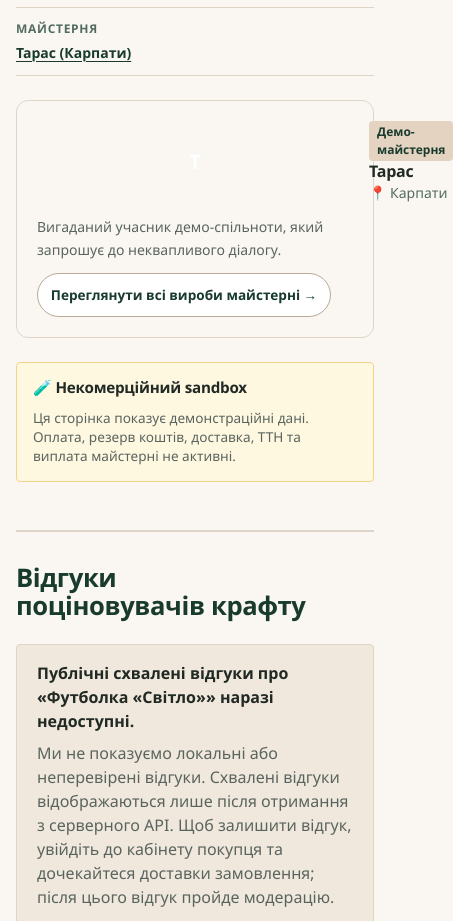
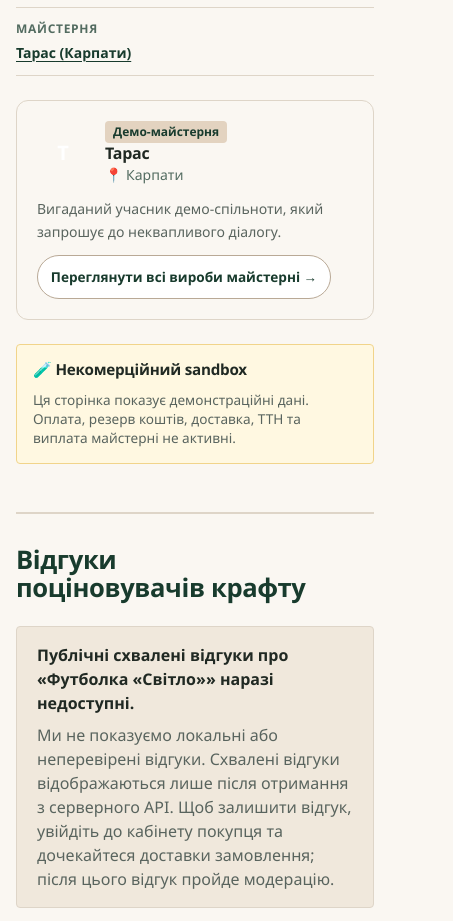
Before and after one commit to Georgekgk2/Life-MP, a Next.js app in the folder apps/storefront/: page /catalog/odiah/futbolka-svitlo in a window 390 px wide. Shown: the part 980-1901 px from the top of the page, 453 px wide, since content can reach past the window. Built offline with nearby package versions, Linux system fonts and the light colour scheme.

Commit message:
fix(storefront): resolve mobile horizontal overflow by fixing monogram avatar CSS and adding multi-page overflow E2E tests (#84)

```diff
--- a/apps/storefront/app/globals.css
+++ b/apps/storefront/app/globals.css
@@ -2548,6 +2548,7 @@
     display: flex;
     align-items: center;
     gap: var(--space-4);
+    min-width: 0;
   }
 
   .product-artisan-card__avatar {
@@ -2569,8 +2570,6 @@
     place-items: center;
     font-size: 1.25rem;
     font-weight: var(--weight-bold);
-    width: 100%;
-    height: 100%;
   }
 
   .product-artisan-card__avatar--image img {
@@ -2584,6 +2583,8 @@
     display: flex;
     flex-direction: column;
     gap: 0.125rem;
+    min-width: 0;
+    flex: 1;
   }
 
   .product-artisan-card__badge {
```
Also changed, not shown: 1 other file (tests, documents, lock files or other folders).
